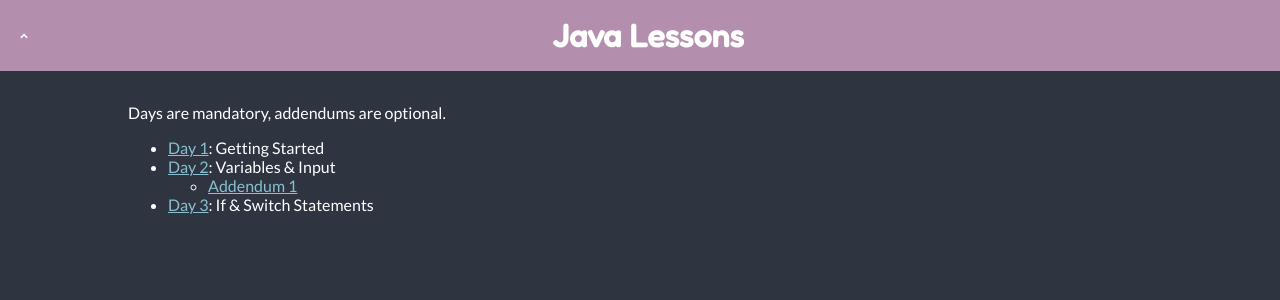
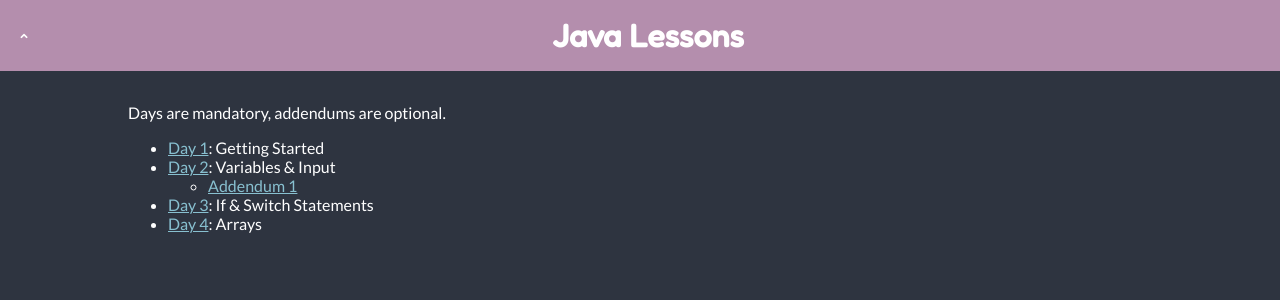
Before and after one commit to Jellyfish4654/guides, a Jekyll site: the page built from java/index.md, in a window 1280 px wide. Shown: the top 300 px of the page. Built offline with Jekyll 4.4.1, drawn with Linux system fonts in a browser that asks for light colours.

Commit message:
editing with GitHub is fun!!!

```diff
--- a/_data/java.yml
+++ b/_data/java.yml
@@ -5,6 +5,8 @@
    title: "Variables & Input"
    addendums: [1]
 
-
  - num: 3
    title: "If & Switch Statements"
+
+ - num: 4
+   title: "Arrays"
```
